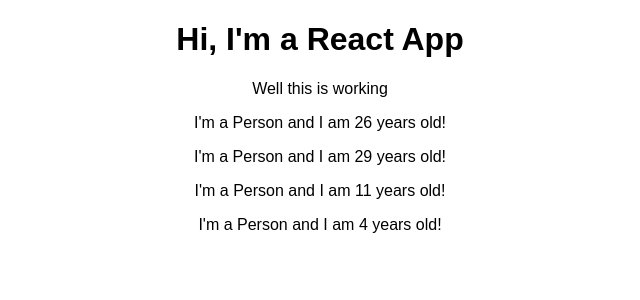
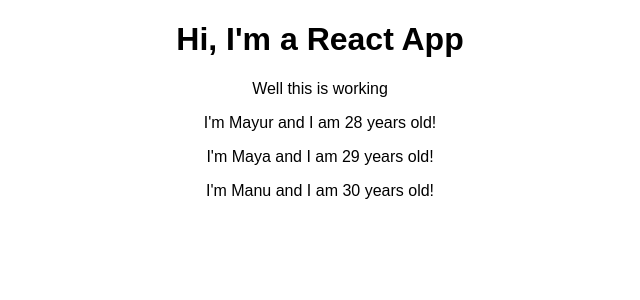
Before and after one commit to surendramayur/ReactProjects, a React (Create React App) app: page / in a window 1280 px wide. Shown: the top 300 px of the page, without its empty margins (320-960 px from the left). Built offline with nearby package versions, Linux system fonts and the light colour scheme.

Commit message:
using props for dynamic output

```diff
--- a/src/App.js
+++ b/src/App.js
@@ -9,10 +9,9 @@ class App extends Component {
       <div className="App">
         <h1>Hi, I'm a React App</h1>
         <p>Well this is working</p>
-        <Person />
-        <Person />
-        <Person />
-        <Person />
+        <Person name="Mayur" age="28"/>
+        <Person name="Maya" age="29">My Hobbies: Reading</Person>
+        <Person name="Manu" age="30"/>
       </div>
     );
 
--- a/src/Person/Person.js
+++ b/src/Person/Person.js
@@ -1,7 +1,7 @@
 import React from 'react';
 
-const person = () => {
-    return <p>I'm a Person and I am {Math.floor(Math.random() * 30)} years old!</p>
+const person = (props) => {
+    return <p>I'm {props.name} and I am {props.age} years old!</p>
 };
 
 export default person;
```
